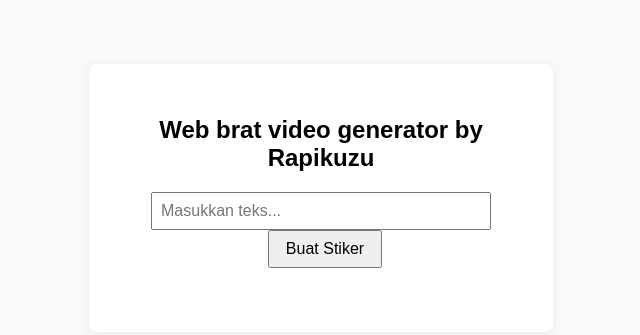
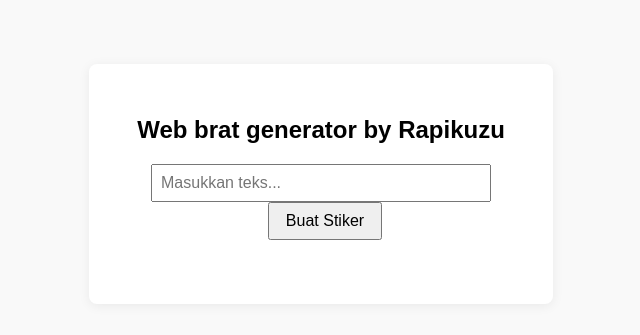
Before and after one commit to Rapikz-kwontwol/web-brat, a plain HTML site: page index.html in a window 1280 px wide. Shown: the whole page, without its empty margins (319-959 px from the left). Drawn offline with Linux system fonts and the light colour scheme.

Commit message:
YAYAYA😹

```diff
--- a/index.html
+++ b/index.html
@@ -3,7 +3,7 @@
 <head>
   <meta charset="UTF-8" />
   <meta name="viewport" content="width=device-width, initial-scale=1.0"/>
-  <title>Brat video generator</title>
+  <title>Brat generator</title>
   <style>
     body { font-family: sans-serif; background: #f9f9f9; text-align: center; margin: 0; padding: 2em;}
     .container { background: white; max-width: 400px; margin: 2em auto; padding: 2em; border-radius: 8px; box-shadow: 0 2px 12px #0001; }
@@ -15,7 +15,7 @@
 </head>
 <body>
   <div class="container">
-    <h2>Web brat video generator by Rapikuzu</h2>
+    <h2>Web brat generator by Rapikuzu</h2>
     <input type="text" id="teks" placeholder="Masukkan teks..." />
     <button onclick="buatStiker()">Buat Stiker</button>
     <div class="result" id="hasil"></div>
```
